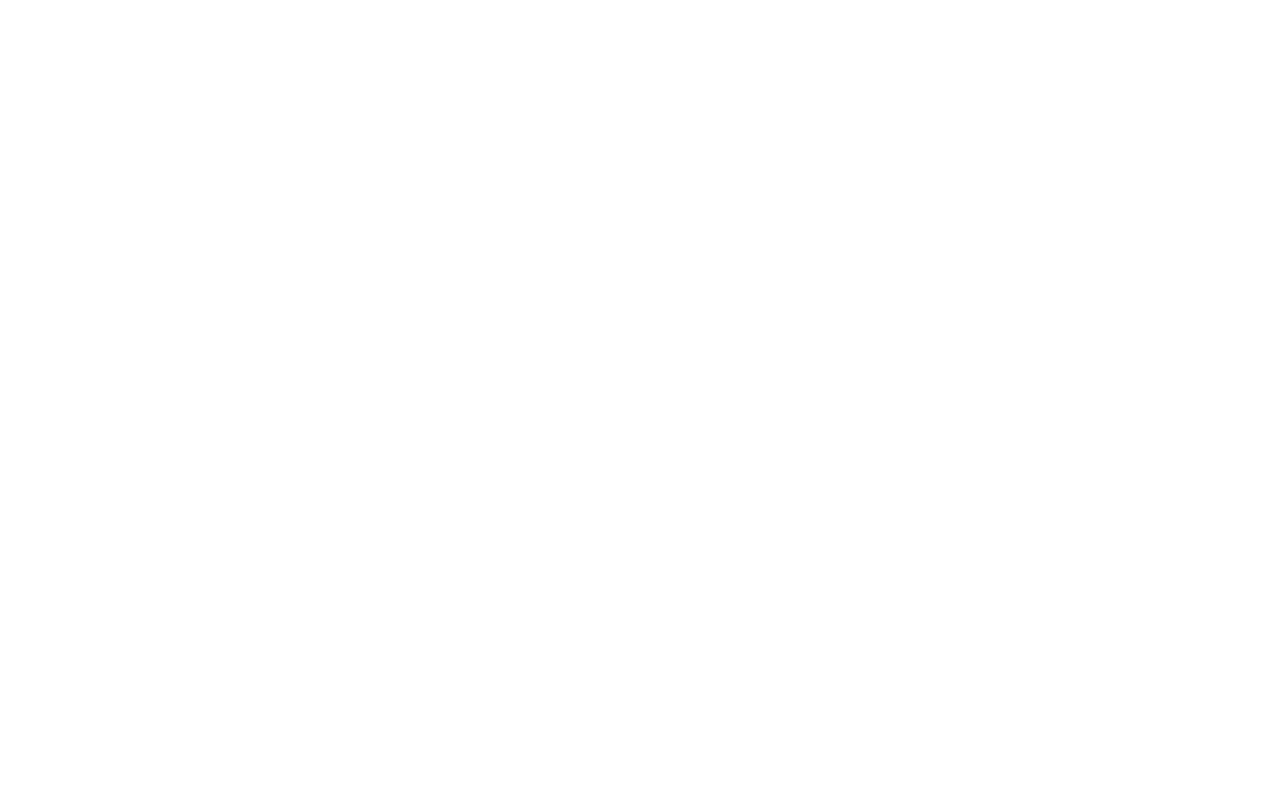
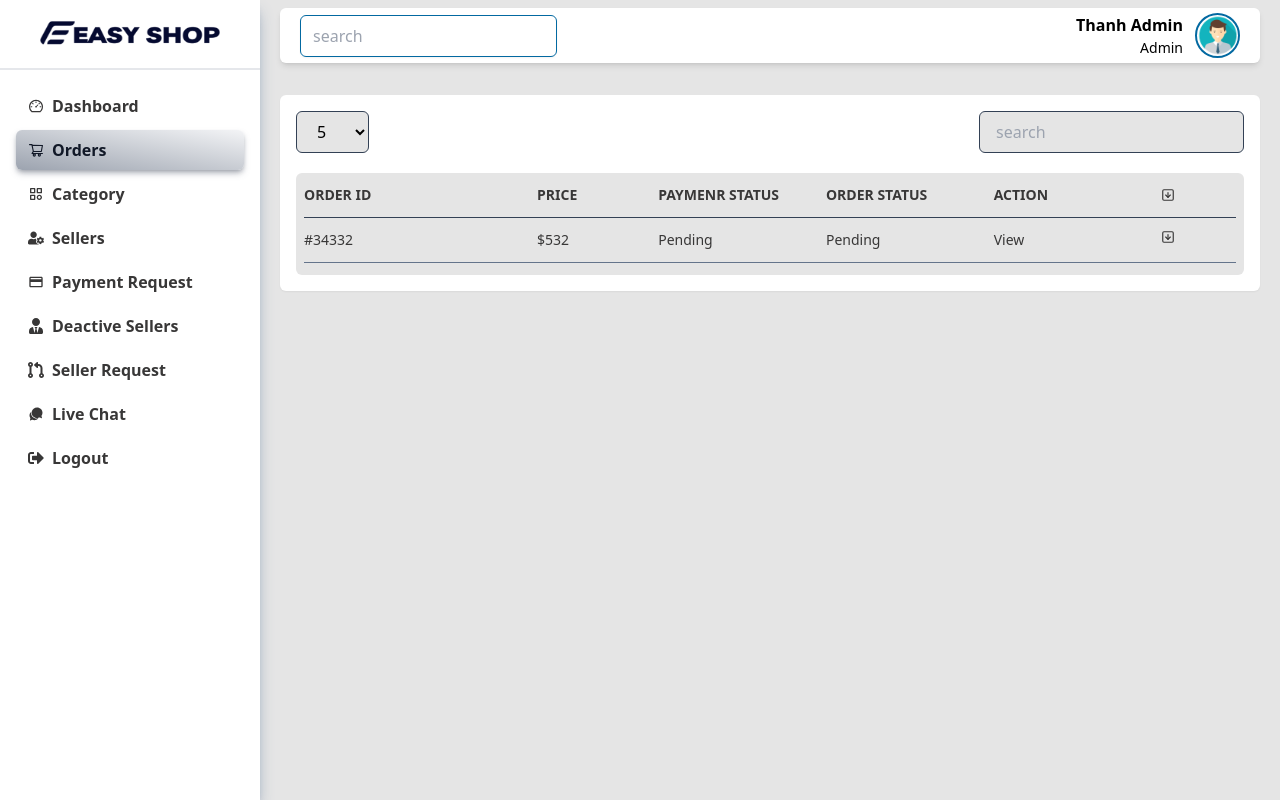
Before and after one commit to huuthanh0312/FE_Dashboard_ReactJs_Mern_Multi_Vendor_Ecommerce, a React (Create React App) app: page /admin/orders in a window 1280 px wide. Before the commit this address had no page. Built offline with nearby package versions, Linux system fonts and the light colour scheme.

Commit message:
Admin Orders

```diff
--- a/src/router/routes/adminRoutes.js
+++ b/src/router/routes/adminRoutes.js
@@ -1,13 +1,18 @@
 import { lazy } from 'react'
-// import AdminDashboard from '../../views/admin/AdminDashboard';
 
 //import Home from "../../views/pages/Home";
 const AdminDashboard = lazy(() => import('../../views/admin/AdminDashboard'))
+const Orders = lazy(() => import('../../views/admin/Orders'))
 
 export const adminRoutes = [
   {
     path: 'admin/dashboard',
     element: <AdminDashboard />,
     role: 'admin'
+  },
+  {
+    path: 'admin/orders',
+    element: <Orders />,
+    role: 'admin'
   }
 ]
--- a/src/views/admin/AdminDashboard.jsx
+++ b/src/views/admin/AdminDashboard.jsx
@@ -140,11 +140,11 @@
           </div>
           <div className="w-full lg:w-5/12 py-6 lg:py-0 ">
             <div className="w-full bg-white p-4 shadow-lg rounded-md hover:shadow-indigo-200">
-              <div className="flex justify-between items-center pb-3 text-lg font-semibold text-[#383737] border-b-2">
+              <div className="flex justify-between items-center pb-3 text-lg font-semibold text-[#383737] ">
                 <h2 className="">Recent Seller Message</h2>
                 <Link className="">View All</Link>
               </div>
-              <div className="flex flex-col gap-2 pt-6 text-[#383737] ">
+              <div className="flex flex-col gap-2 pt-6 text-[#383737] bg-[#E5E5E5] p-4 rounded-md">
                 <ol className="relative border-1 border-slate-600 ml-4">
                   <li className="mb-3 ml-6">
                     <div className="flex absolute -left-5 shadow-lg justify-center items-center w-10 h-10 p-[2px] bg-[#4c7fe2] rounded-full z-10">
@@ -206,14 +206,14 @@
           </div>
         </div>
         {/*  */}
-        <div className="w-full p-4 bg-white shadow-lg rounded-md text-[#383737]">
+        <div className="w-full p-4 bg-white shadow-lg rounded-md text-[#383737] hover:shadow-indigo-200">
           <div className="flex justify-between items-center pb-3 text-lg font-semibold">
             <h2 className="pb-3 text-lg">Recent Orders</h2>
             <Link className="">View All</Link>
           </div>
-          <div className="relative overflow-x-auto">
+          <div className="relative overflow-x-auto bg-[#E5E5E5] rounded-md shadow-md">
             <table className="w-full text-sm text-left">
-              <thead className="uppercase border-b border-slate-700">
+              <thead className="uppercase border-b border-slate-500">
                 <tr>
                   <th className="py-3 px-4" scope="col">
                     Order Id
@@ -234,7 +234,7 @@
               </thead>
               <tbody>
                 {[1, 2, 3, 4, 5].map((d, i) => (
-                  <tr>
+                  <tr className="hover:bg-gray-100">
                     <td scope="row" className="py-3 px-4 font-medium whitespace-nowrap">
                       #343444
                     </td>
--- /dev/null
+++ b/src/views/admin/Orders.jsx
@@ -0,0 +1,89 @@
+import React, { useState } from 'react'
+import { LuArrowDownSquare } from 'react-icons/lu'
+import { Link } from 'react-router-dom'
+
+const Orders = () => {
+  //pagination
+  const [currentPage, setCurrentPage] = useState(1)
+  const [searchValue, setsearchValue] = useState('')
+  const [parPage, setParPage] = useState(5)
+  const [show, setShow] = useState(false)
+
+  return (
+    <div className="px-2 lg:px-5 pb-6">
+      <div className="w-full p-4 bg-white rounded-md shadow-sm">
+        <div className="flex justify-between items-center">
+          <select
+            onChange={(e) => {
+              setParPage(parseInt(e.target.value))
+            }}
+            className="px-4 py-2 hover:border-indigo-500 outline-none bg-[#E5E5E5] border border-slate-700 rounded-md text-black"
+          >
+            <option value="5">5</option>
+            <option value="10">10</option>
+            <option value="20">20</option>
+          </select>
+          <input
+            type="text"
+            className="px-4 py-2 focus:border-indigo-500 outline-none bg-[#E5E5E5] text-[#383737] border border-slate-700 rounded-md "
+            placeholder="search"
+          />
+        </div>
+        <div className="relative mt-5 overflow-x-auto bg-[#E5E5E5] rounded-md pb-3">
+          <div className="w-full text-sm text-left px-2">
+            <div className="text-sm text-[#383737] uppercase border-b border-slate-700">
+              <div className="flex justify-center items-center font-bold">
+                <div className="py-3 w-[25%]">Order id</div>
+                <div className="py-3 w-[13%]">Price</div>
+                <div className="py-3 w-[18%]">Paymenr Status</div>
+                <div className="py-3 w-[18%]">Order Status</div>
+                <div className="py-3 w-[18%]">Action</div>
+                <div className="py-3 w-[8%]">
+                  <LuArrowDownSquare />
+                </div>
+              </div>
+            </div>
+            <div className="text-[#383737]">
+              <div className="flex justify-center items-start font-medium border-b border-slate-500">
+                <div className="py-3 w-[25%] whitespace-nowrap">#34332</div>
+                <div className="py-3 w-[13%]">$532</div>
+                <div className="py-3 w-[18%]">Pending</div>
+                <div className="py-3 w-[18%]">Pending</div>
+                <div className="py-3 w-[18%]">
+                  <Link>View</Link>
+                </div>
+                <div onClick={(e) => setShow(!show)} className="py-3 w-[8%]">
+                  <LuArrowDownSquare />
+                </div>
+              </div>
+            </div>
+            <div className={show ? 'block border-b border-slate-500 bg-[#909096]' : 'hidden'}>
+              <div className="flex justify-center items-start font-medium border-b border-slate-500">
+                <div className="py-3 w-[25%] whitespace-nowrap">#34332</div>
+                <div className="py-3 w-[13%]">$532</div>
+                <div className="py-3 w-[18%]">Pending</div>
+                <div className="py-3 w-[18%]">Pending</div>
+                <div className="py-3 w-[18%]">
+                  <Link>View</Link>
+                </div>
+                <div className="py-3 w-[8%]"></div>
+              </div>
+              <div className="flex justify-center items-start font-medium border-b border-slate-500">
+                <div className="py-3 w-[25%] whitespace-nowrap">#34332</div>
+                <div className="py-3 w-[13%]">$532</div>
+                <div className="py-3 w-[18%]">Pending</div>
+                <div className="py-3 w-[18%]">Pending</div>
+                <div className="py-3 w-[18%]">
+                  <Link>View</Link>
+                </div>
+                <div className="py-3 w-[8%]"></div>
+              </div>
+            </div>
+          </div>
+        </div>
+      </div>
+    </div>
+  )
+}
+
+export default Orders
```
